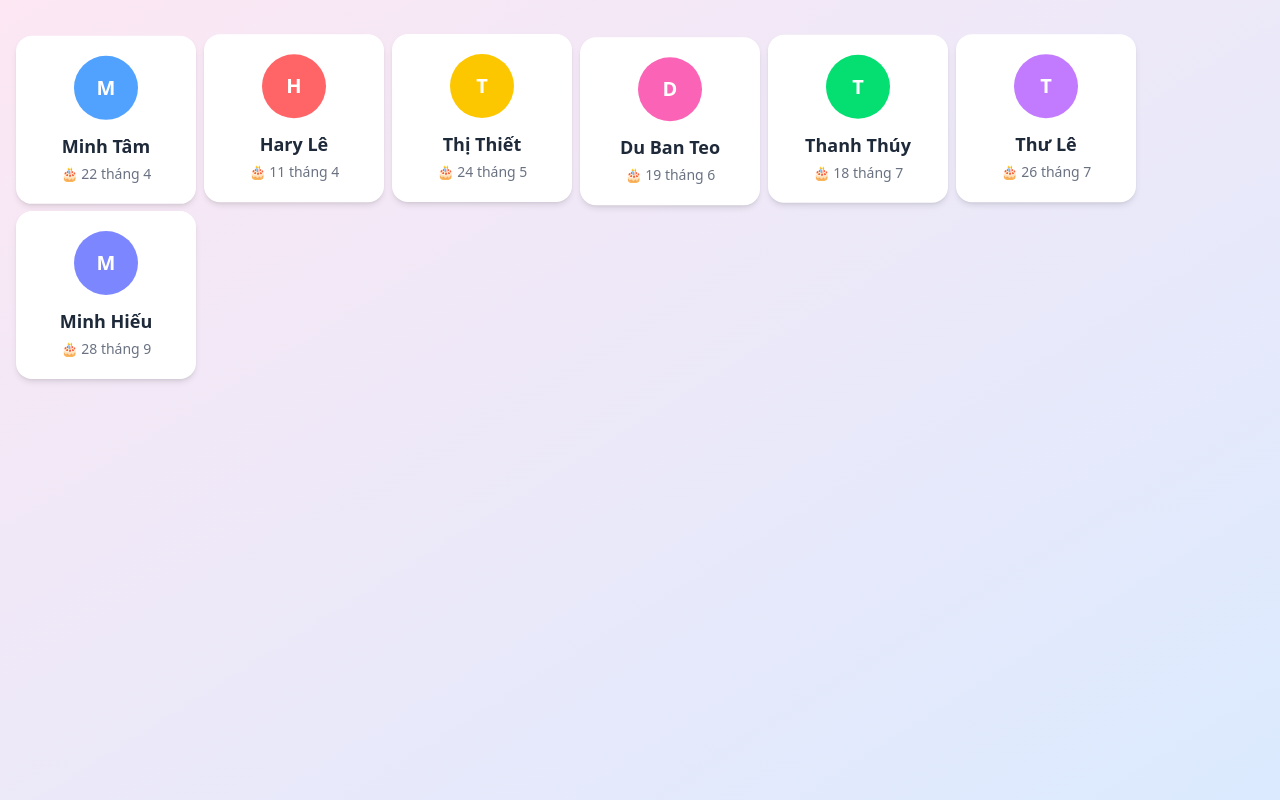
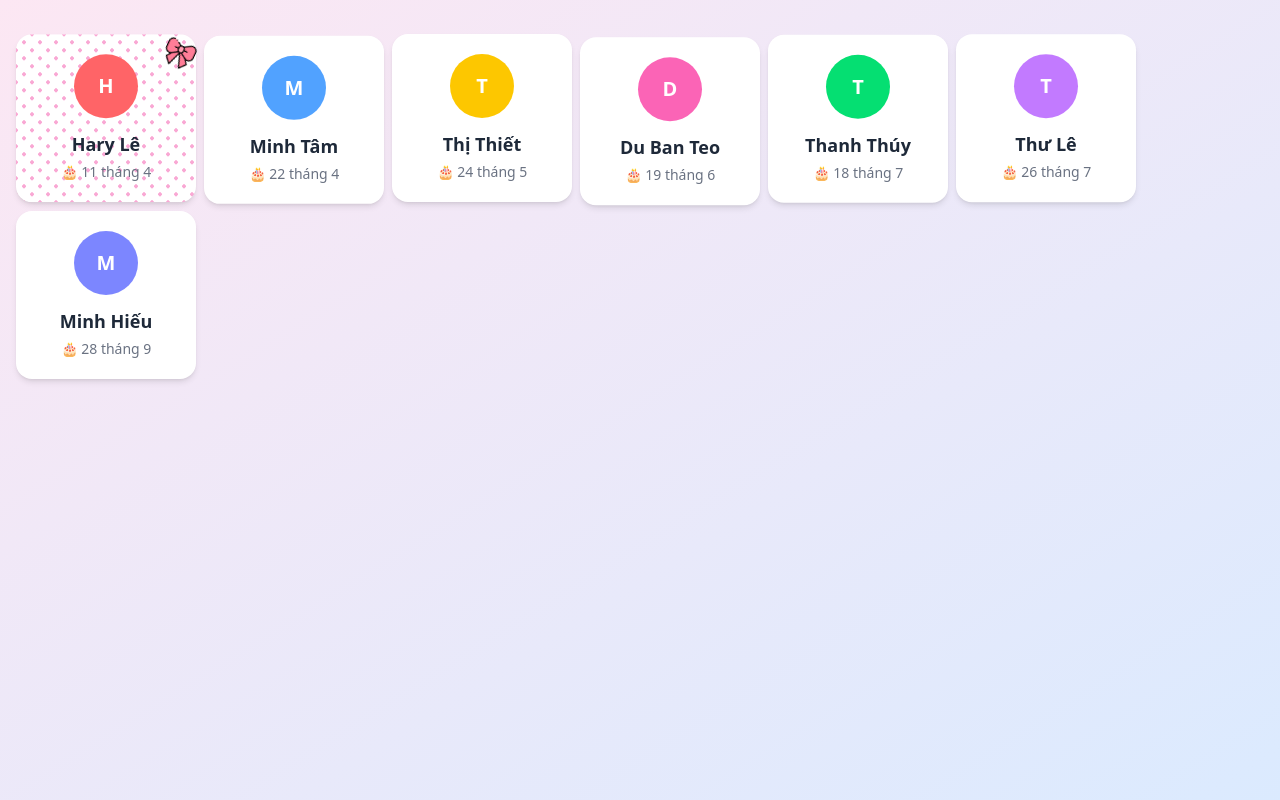
Before and after one commit to dubanteo19/m-sinh-nhat, a React (Vite) app: page / in a window 1280 px wide. Built offline with nearby package versions, Linux system fonts and the light colour scheme.

Commit message:
update card

```diff
--- a/src/components/person-card.tsx
+++ b/src/components/person-card.tsx
@@ -20,15 +20,32 @@ export const PersonCard = ({ id, dob, name }: Person) => {
     day: "numeric",
   });
 
+  const thao = id == 6;
   const color = colorMap[id] || "bg-gray-400";
 
   return (
     <div
       style={{
         animationDelay: `${id * 0.2}s`,
+        background: thao
+        ? `
+        radial-gradient(#f9a8d4 2px, transparent 2px),
+        radial-gradient(#f9a8d4 2px, transparent 2px),
+        #ffffff`
+        : undefined,
+        backgroundSize: thao ? "16px 16px" : undefined,
+        backgroundPosition: thao ? "0 0, 8px 8px" : undefined,
       }}
-      className="w-[180px] bg-white rounded-2xl shadow-md hover:shadow-lg transition-shadow duration-300 p-5 flex flex-col items-center text-center  animate-[float_3s_ease-in-out_infinite]"
+      className="w-[180px] bg-white  relative rounded-2xl shadow-md hover:shadow-lg transition-shadow duration-300 p-5 flex flex-col items-center text-center  animate-[float_3s_ease-in-out_infinite]"
     >
+      {thao && (
+        <img
+          width={30}
+          className="absolute top-[5px] right-[2px] rotate-25"
+          height={30}
+          src="bowtie.png"
+        />
+      )}
       {/* Avatar */}
       <div
         className={`w-16 ${color}  h-16 rounded-full flex items-center justify-center text-white text-xl font-bold mb-3`}
--- a/src/page/HomePage.tsx
+++ b/src/page/HomePage.tsx
@@ -8,7 +8,7 @@ export const HomePage = () => {
     const next = new Date(
       today.getFullYear(),
       birthDate.getMonth(),
-      birthDate.getDay(),
+      birthDate.getDate(),
     );
     if (next < today) {
       next.setFullYear(today.getFullYear() + 1);
```
Also changed, not shown: public/bowtie.png (added).
